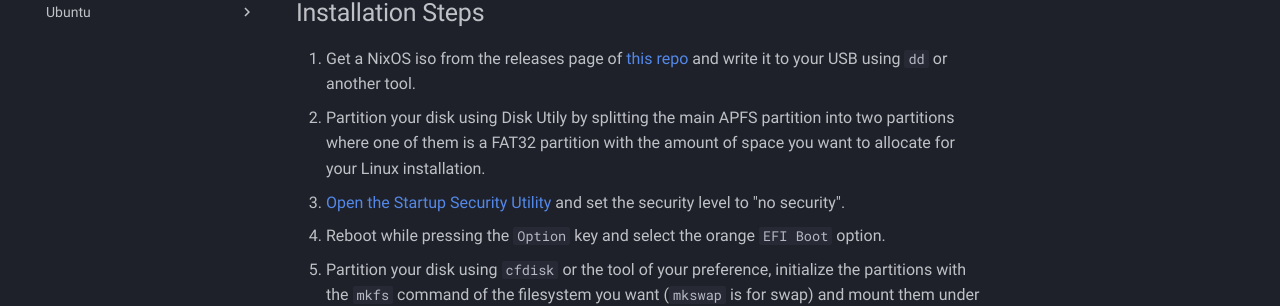
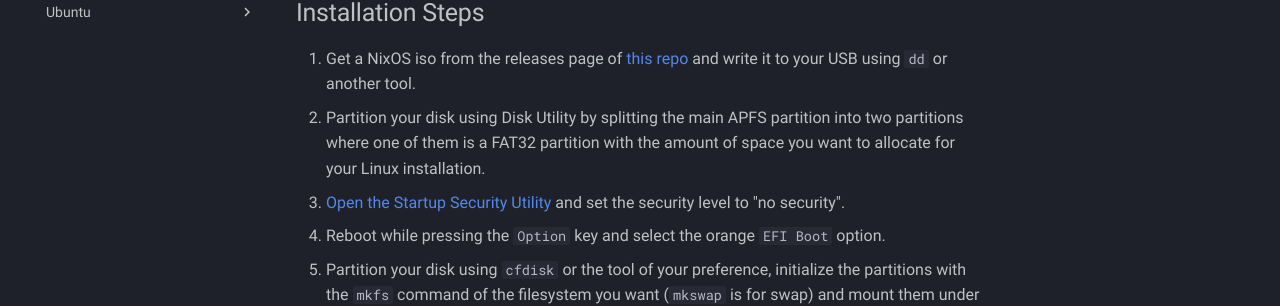
Before and after one commit to t2linux/wiki, an MkDocs documentation site: the page built from docs/distributions/nixos/installation.md, in a window 1280 px wide and 1230 px high. Shown: the part 436-742 px from the top of the window. Built offline with MkDocs 1.6.1 and Material for MkDocs 9.7.7, drawn with Linux system fonts in a browser that asks for light colours; comment, search, counter and statistics services are not loaded.

Commit message:
nix: install: Fix "Utility" spelling

```diff
--- a/docs/distributions/nixos/installation.md
+++ b/docs/distributions/nixos/installation.md
@@ -7,7 +7,7 @@
 ## Installation Steps
 
 1. Get a NixOS iso from the releases page of [this repo](https://github.com/kekrby/nixos-t2-iso) and write it to your USB using `dd` or another tool.
-2. Partition your disk using Disk Utily by splitting the main APFS partition into two partitions where one of them is a FAT32 partition with the amount of space you want to allocate for your Linux installation.
+2. Partition your disk using Disk Utility by splitting the main APFS partition into two partitions where one of them is a FAT32 partition with the amount of space you want to allocate for your Linux installation.
 3. [Open the Startup Security Utility](https://support.apple.com/en-us/HT208198) and set the security level to "no security".
 4. Reboot while pressing the `Option` key and select the orange `EFI Boot` option.
 5. Partition your disk using `cfdisk` or the tool of your preference, initialize the partitions with the `mkfs` command of the filesystem you want (`mkswap` is for swap) and mount them under `/mnt`.
```
